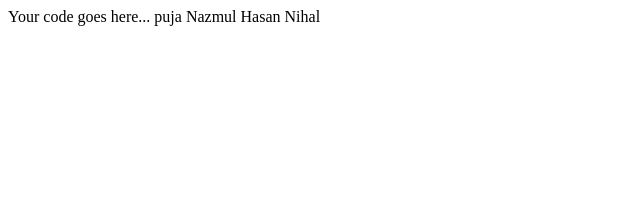
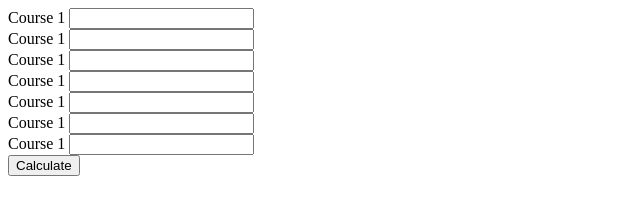
Before and after one commit to RIR360/gpa-calculator, a plain HTML site: page index.html in a window 1280 px wide. Shown: the whole page, without its empty margins (0-640 px from the left). Drawn offline with Linux system fonts and the light colour scheme.

Commit message:
initialize

```diff
--- a/index.html
+++ b/index.html
@@ -8,8 +8,48 @@
     <title>GPA Calculator</title>
 </head>
 <body>
-    Your code goes here...
-    puja
-    Nazmul Hasan Nihal
+
+
+    <main>
+        <form action="">
+
+            <div class="form-group">
+                <label for="course1">Course 1</label>
+                <input name="course1" type="number">
+            </div>
+            <div class="form-group">
+                <label for="course1">Course 1</label>
+                <input name="course1" type="number">
+            </div>
+            <div class="form-group">
+                <label for="course1">Course 1</label>
+                <input name="course1" type="number">
+            </div>
+            <div class="form-group">
+                <label for="course1">Course 1</label>
+                <input name="course1" type="number">
+            </div>
+            <div class="form-group">
+                <label for="course1">Course 1</label>
+                <input name="course1" type="number">
+            </div>
+            <div class="form-group">
+                <label for="course1">Course 1</label>
+                <input name="course1" type="number">
+            </div>
+            <div class="form-group">
+                <label for="course1">Course 1</label>
+                <input name="course1" type="number">
+            </div>
+            <div class="form-group">
+                <input name="calculate" type="submit" value="Calculate">
+            </div>
+
+        </form>
+    </main>
+
+
+    <script src="script/script.js"></script>
+
 </body>
 </html>
```
